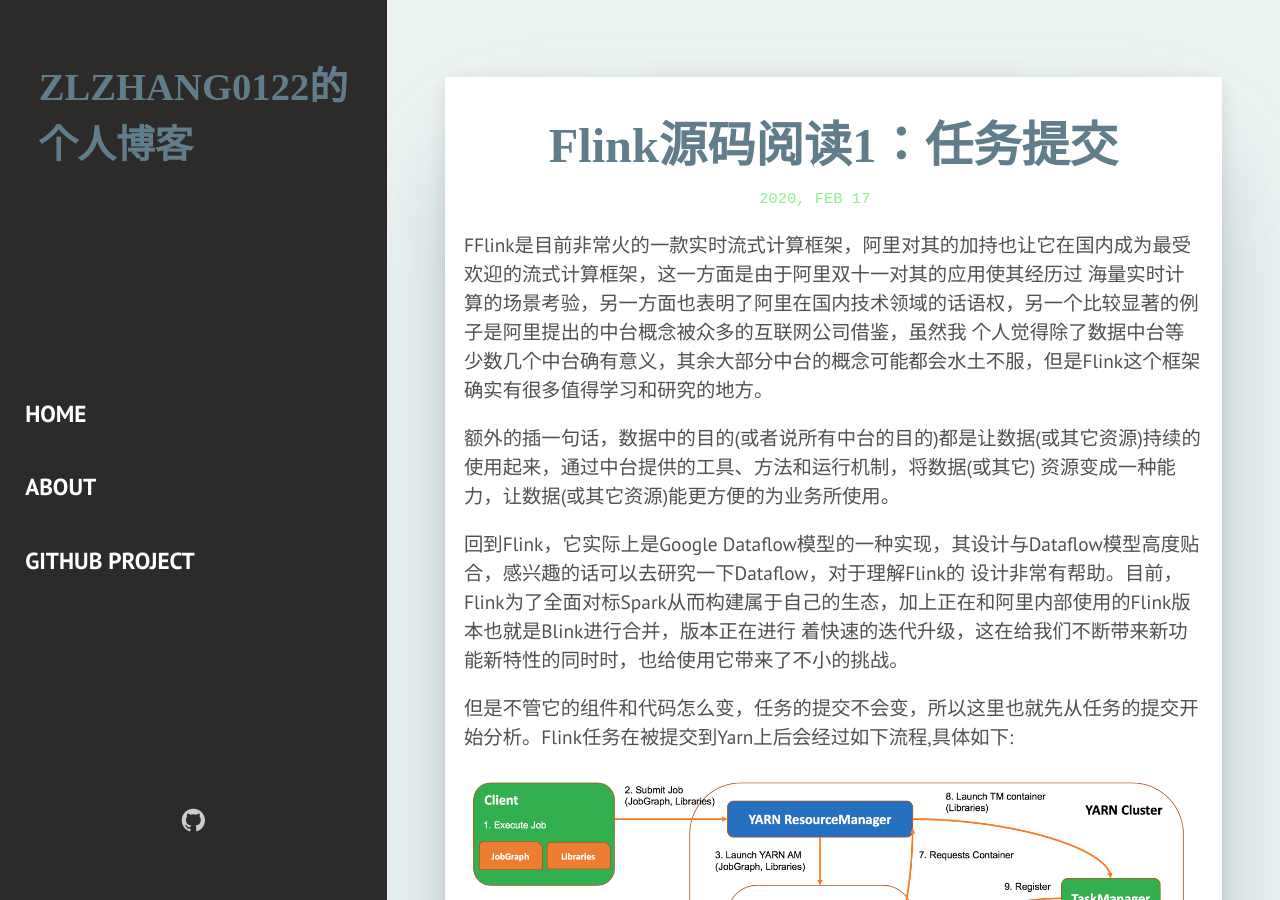
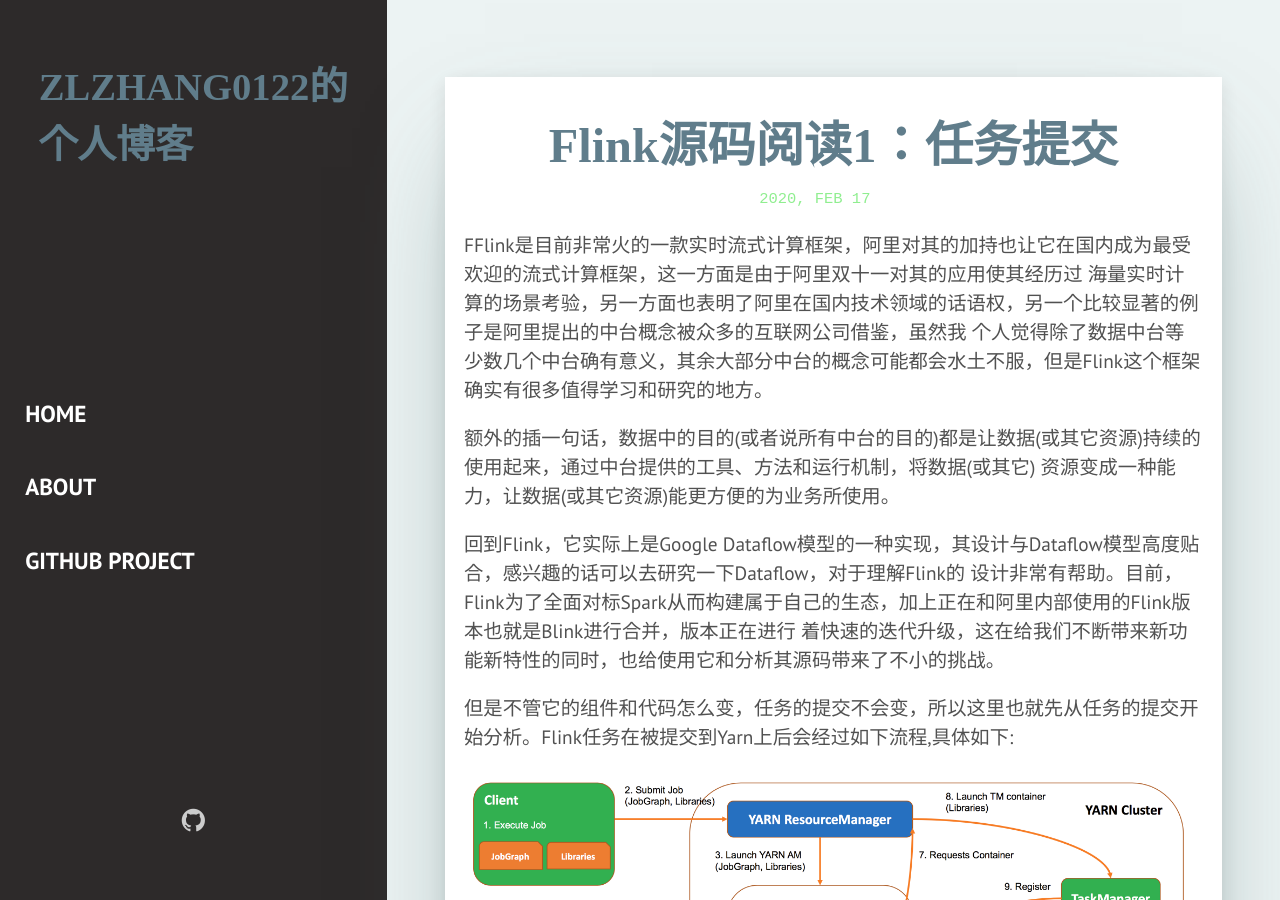
Before and after one commit to zlzhang0122/zlzhang0122.github.io, a Jekyll site: the page built from _posts/2020-02-17-Flink源码阅读1：任务提交.md, in a window 1280 px wide and 900 px high. Built offline with Jekyll 4.4.1, drawn with Linux system fonts in a browser that asks for light colours; some web fonts are replaced; our own code applies the rules of GitHub Pages for plain Markdown files; comment, search, counter and statistics services are not loaded.

Commit message:
data platform

```diff
--- a/_posts/2020-02-17-Flink源码阅读1：任务提交.md
+++ b/_posts/2020-02-17-Flink源码阅读1：任务提交.md
@@ -7,7 +7,7 @@
 
  回到Flink，它实际上是Google Dataflow模型的一种实现，其设计与Dataflow模型高度贴合，感兴趣的话可以去研究一下Dataflow，对于理解Flink的
  设计非常有帮助。目前，Flink为了全面对标Spark从而构建属于自己的生态，加上正在和阿里内部使用的Flink版本也就是Blink进行合并，版本正在进行
- 着快速的迭代升级，这在给我们不断带来新功能新特性的同时时，也给使用它带来了不小的挑战。
+ 着快速的迭代升级，这在给我们不断带来新功能新特性的同时，也给使用它和分析其源码带来了不小的挑战。
 
 但是不管它的组件和代码怎么变，任务的提交不会变，所以这里也就先从任务的提交开始分析。Flink任务在被提交到Yarn上后会经过如下流程,具体如下:
 ![Flink提交到yarn](../assets/img/flink/flinkyarnsubmit.png "Flink提交到yarn")
```
